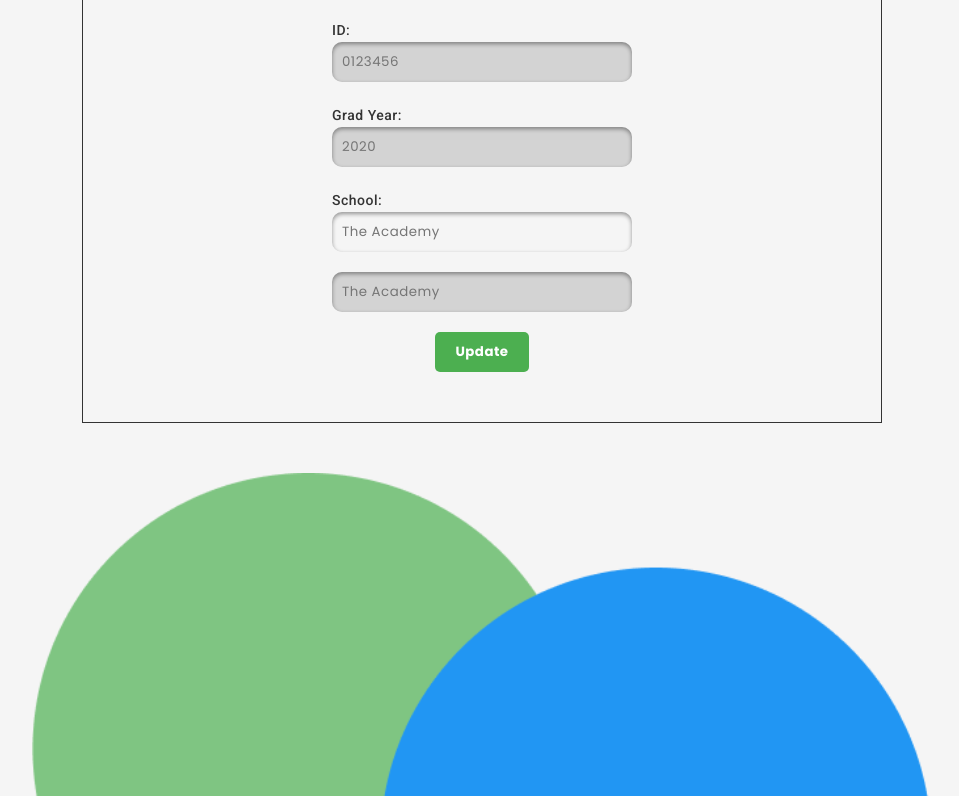
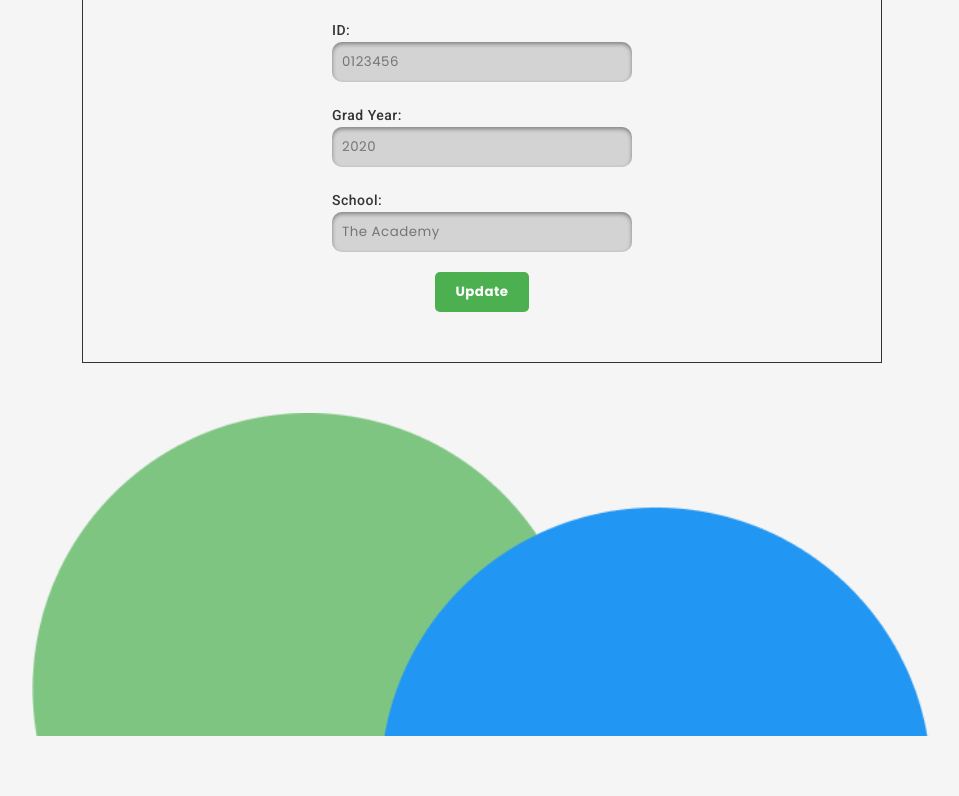
Before and after one commit to NoroffFEU/edu-gate-aug24-pt, a website with bundled scripts: page pages/student-profile-edit.html in a window 1280 px wide. Shown: the part 692-1488 px from the top of the page, without its empty margins (158-1117 px from the left). After the commit the page ends 1428 px from the top, so only its background shows below. Built offline with nearby package versions, Linux system fonts and the light colour scheme; a web font is replaced by a local one.

Commit message:
bugfix: removed dublicated school input

```diff
--- a/pages/student-profile-edit.html
+++ b/pages/student-profile-edit.html
@@ -31,7 +31,6 @@
                 <label for="year-input">Grad Year:</label>
                 <input id="year-input" class="input-bottom" type="number" placeholder="2020" required>
                 <label for="school-input">School:</label>
-                <input id="school-input" type="text" placeholder="The Academy" required>
                 <input id="school-input" class="input-bottom" type="text" placeholder="The Academy" required>
                 <button type="submit" id="save-btn">Update</button>
             </form>
```
